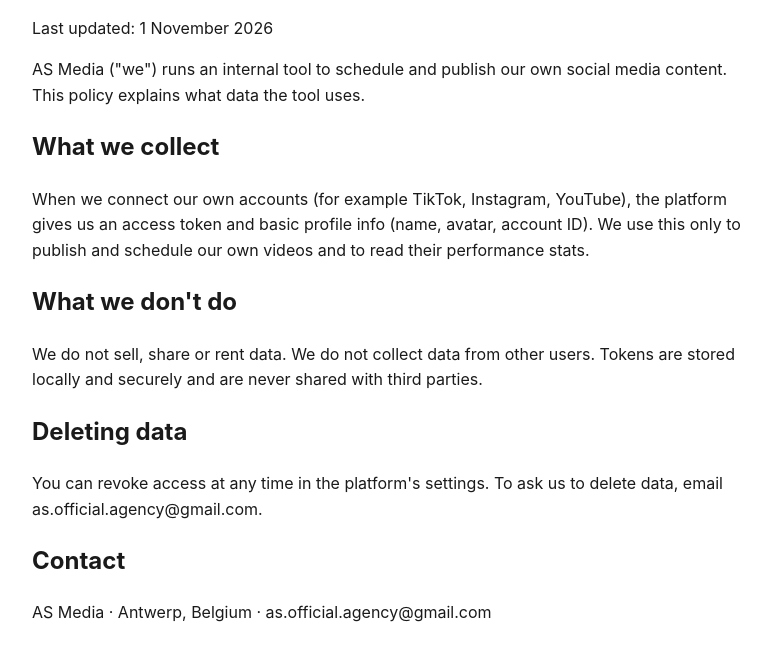
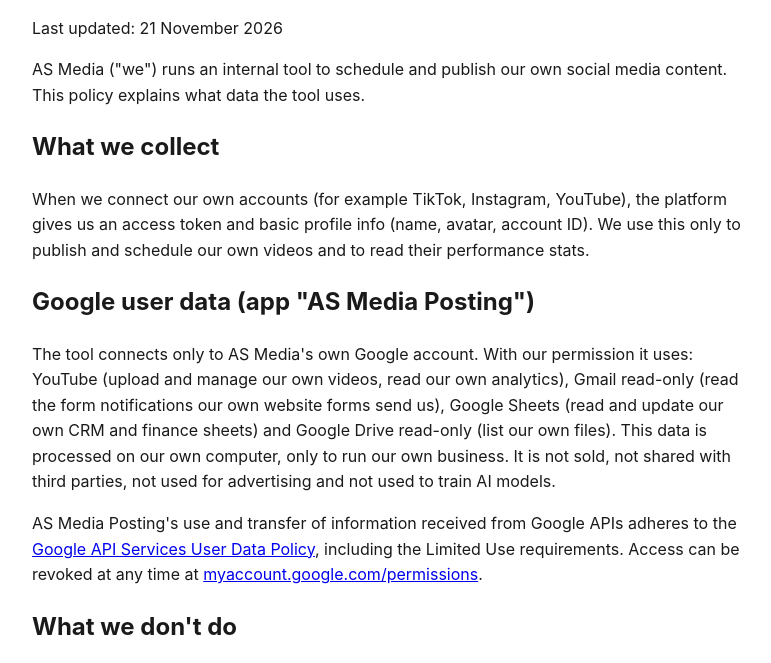
Before and after one commit to asofficialagency-source/as-media, a plain HTML site: page privacy/index.html in a window 1280 px wide. Shown: the part 88-751 px from the top of the page, without its empty margins (248-1019 px from the left). Drawn offline with Linux system fonts and the light colour scheme.

Commit message:
Privacy: Google user data section for AS Media Posting (21/11)
Co-Authored-By: Claude Opus 5.5 <noreply@anthropic.com>

```diff
--- a/privacy/index.html
+++ b/privacy/index.html
@@ -1,7 +1,7 @@
 <!doctype html><html lang="en"><head><meta charset="utf-8"><meta name="viewport" content="width=device-width,initial-scale=1"><title>Privacy Policy · AS Media</title><style>body{font-family:-apple-system,Helvetica,Arial;max-width:720px;margin:40px auto;padding:0 16px;line-height:1.6;color:#1a1a1a}h1{font-size:28px}</style></head><body>
-<h1>Privacy Policy</h1><p>Last updated: 1 November 2026</p>
+<h1>Privacy Policy</h1><p>Last updated: 21 November 2026</p>
 <p>AS Media ("we") runs an internal tool to schedule and publish our own social media content. This policy explains what data the tool uses.</p>
 <h2>What we collect</h2><p>When we connect our own accounts (for example TikTok, Instagram, YouTube), the platform gives us an access token and basic profile info (name, avatar, account ID). We use this only to publish and schedule our own videos and to read their performance stats.</p>
-<h2>What we don't do</h2><p>We do not sell, share or rent data. We do not collect data from other users. Tokens are stored locally and securely and are never shared with third parties.</p>
+<h2>Google user data (app "AS Media Posting")</h2><p>The tool connects only to AS Media's own Google account. With our permission it uses: YouTube (upload and manage our own videos, read our own analytics), Gmail read-only (read the form notifications our own website forms send us), Google Sheets (read and update our own CRM and finance sheets) and Google Drive read-only (list our own files). This data is processed on our own computer, only to run our own business. It is not sold, not shared with third parties, not used for advertising and not used to train AI models.</p><p>AS Media Posting's use and transfer of information received from Google APIs adheres to the <a href="https://developers.google.com/terms/api-services-user-data-policy">Google API Services User Data Policy</a>, including the Limited Use requirements. Access can be revoked at any time at <a href="https://myaccount.google.com/permissions">myaccount.google.com/permissions</a>.</p><h2>What we don't do</h2><p>We do not sell, share or rent data. We do not collect data from other users. Tokens are stored locally and securely and are never shared with third parties.</p>
 <h2>Deleting data</h2><p>You can revoke access at any time in the platform's settings. To ask us to delete data, email as.official.agency@gmail.com.</p>
 <h2>Contact</h2><p>AS Media · Antwerp, Belgium · as.official.agency@gmail.com</p></body></html>
```
